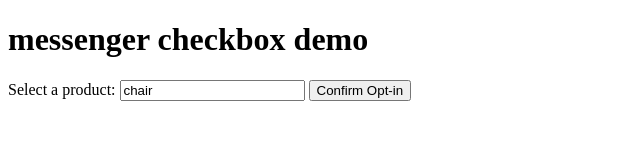
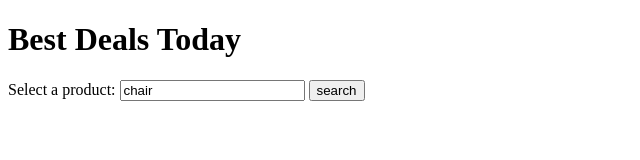
Before and after one commit to dandan53/fb1, a website: page public/index.html in a window 1280 px wide. Shown: the whole page, without its empty margins (0-640 px from the left). Drawn offline with Linux system fonts and the light colour scheme.

Commit message:
'comments'

```diff
--- a/app.js
+++ b/app.js
@@ -32,7 +32,7 @@ app.use(bodyParser.urlencoded({extended:false}))
 app.use(bodyParser.json())
 
 
-let hiText = "Hi 🙂 Still looking for PRODUCT ? We have some interesting offers for you!"
+let hiText = "Hi 🙂 Still looking for PRODUCT? We have some interesting offers for you!"
 
 let bdtUrl = "https://www.bestdeals.today/PRODUCT?utm_source=roundbot1&utm_medium=messenger_bot&origin=bot"
 
--- a/public/index.html
+++ b/public/index.html
@@ -83,13 +83,13 @@ var dan = "dddddd"
     </script>
 
 
-  <h1>messenger checkbox demo</h1>
+  <h1>Best Deals Today</h1>
 
 
   Select a product: <input type="text" id="myText" value="chair">
 
 
-  <input type="button" onclick="confirmOptIn()" value="Confirm Opt-in"/>
+  <input type="button" onclick="confirmOptIn()" value="search"/>
 
 
 
```
